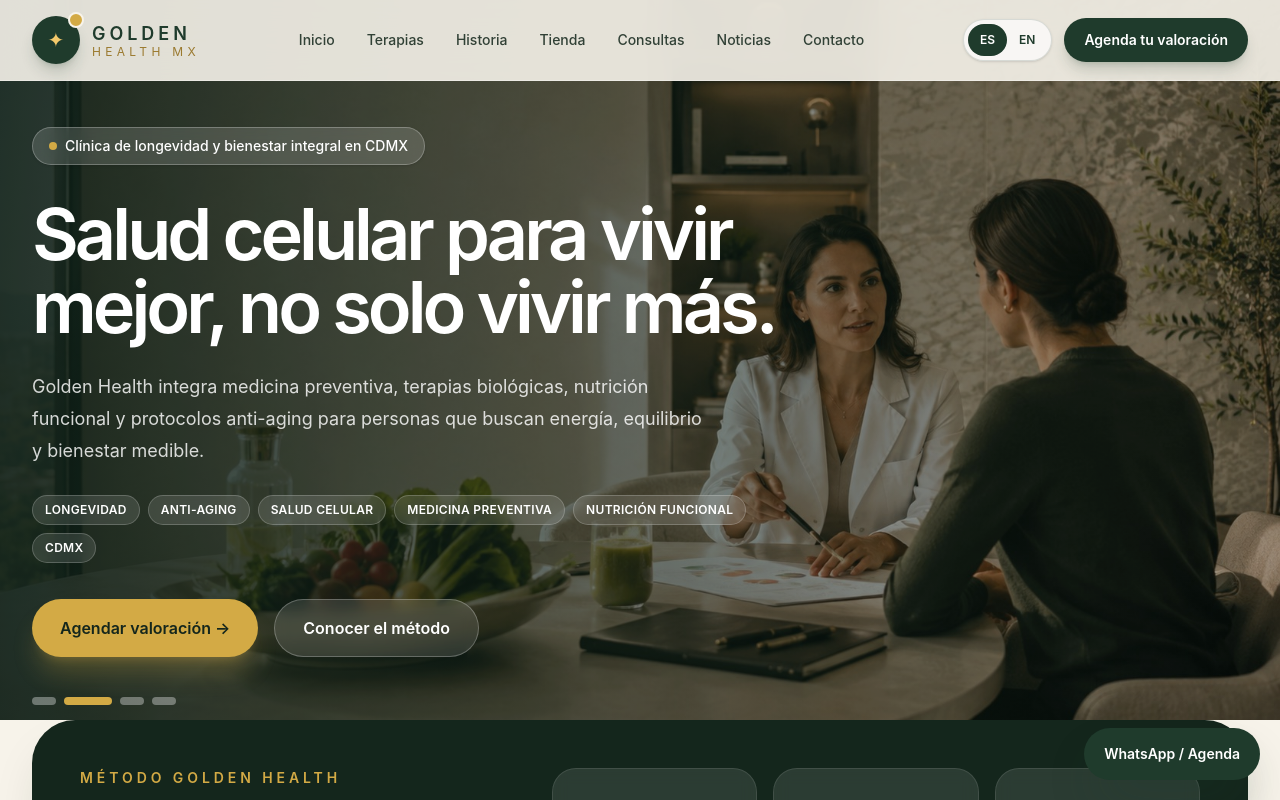
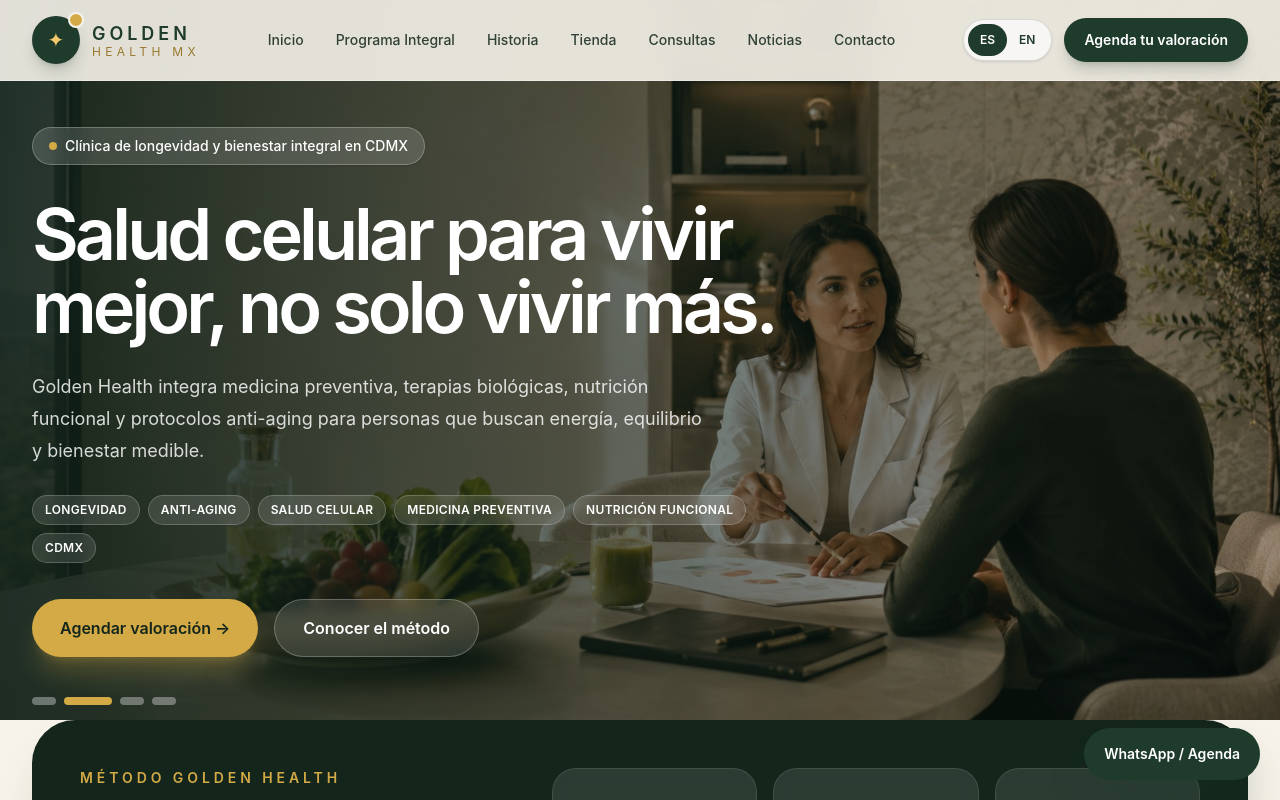
Before and after one commit to o7digital/goldenhealth, a React (Vite) app: page / in a window 1280 px wide. Shown: the top 800 px of the page. Built offline with nearby package versions, Linux system fonts and the light colour scheme.

Commit message:
fix(nav): rename therapies to programa integral

```diff
--- a/src/App.jsx
+++ b/src/App.jsx
@@ -280,7 +280,7 @@ export default function GoldenHealthMockup() {
   const selectedConsultation = consultations.find((consultation) => path === `/booking-calendar/${consultation[5]}`);
   const navLinks = [
     ["/", "Inicio"],
-    ["/#terapias", t.nav.therapies],
+    ["/#terapias", "Programa Integral"],
     ["/historia", "Historia"],
     ["/tienda", t.nav.shop],
     ["/consultas", "Consultas"],
```
